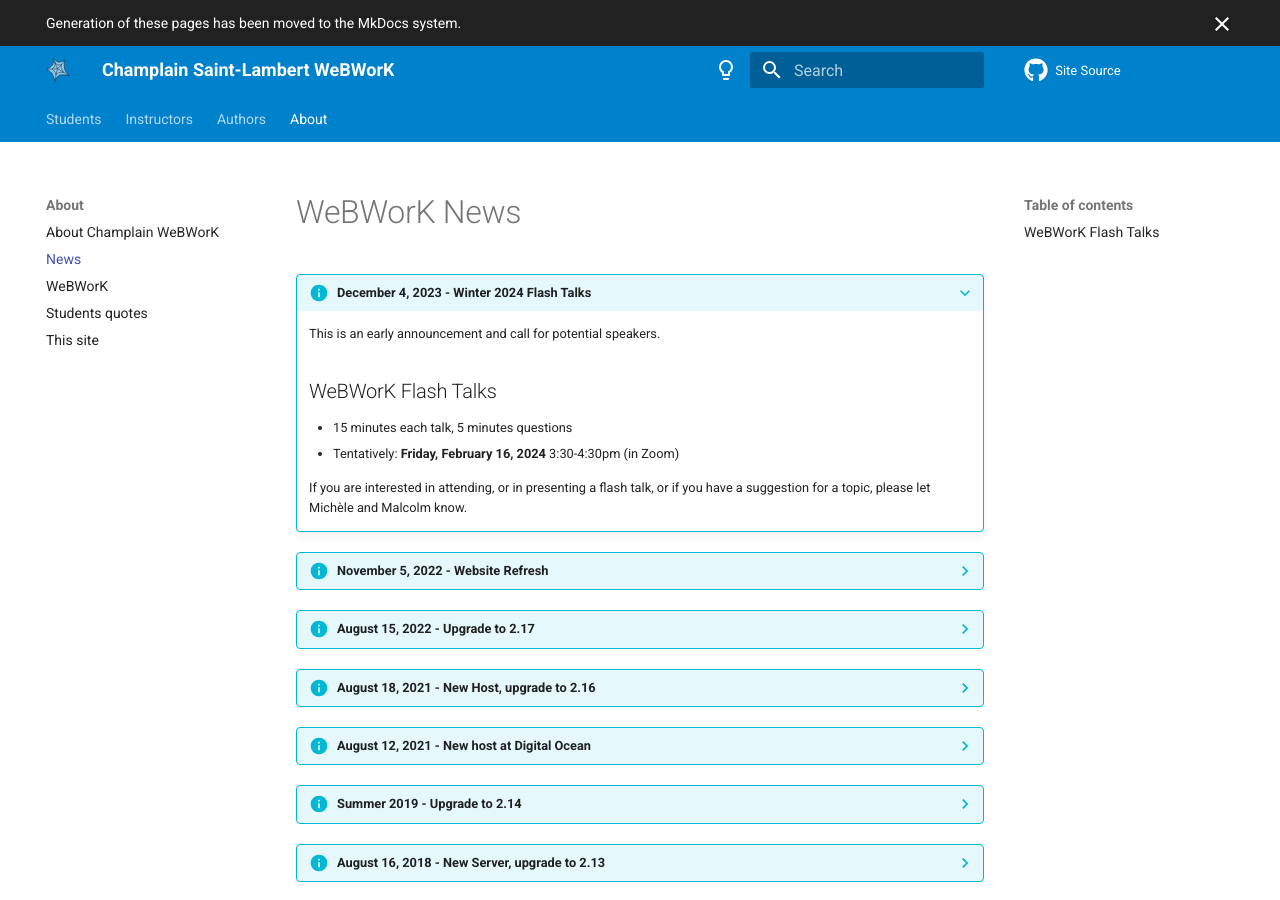
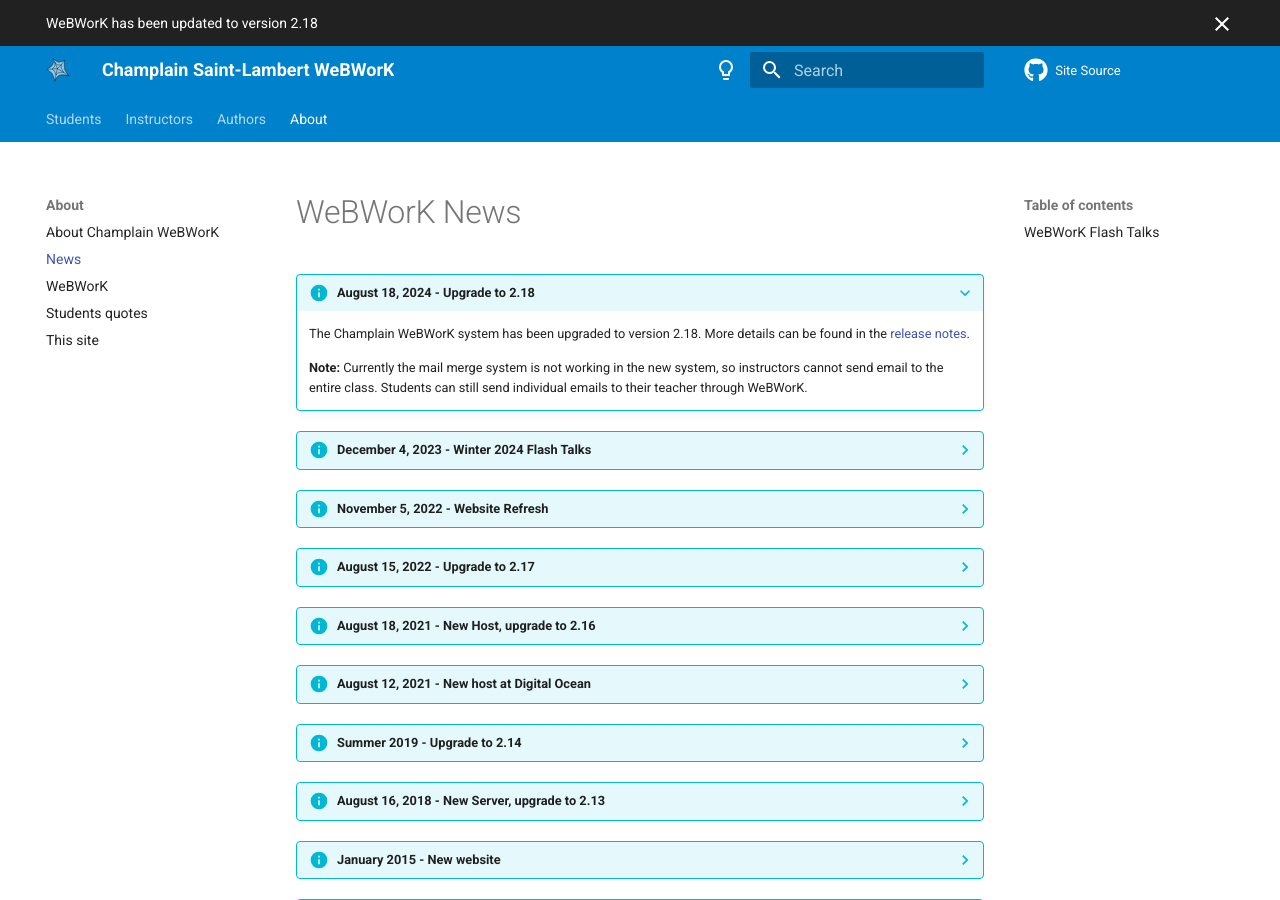
Before and after one commit to cslmath/champlainww.ca, an MkDocs documentation site: the page built from docs/about/about-news.md, in a window 1280 px wide and 900 px high. Built offline with MkDocs 1.6.1 and Material for MkDocs 9.7.7, drawn with Linux system fonts in a browser that asks for light colours; comment, search, counter and statistics services are not loaded; old or Windows-style settings are respelled for this version of MkDocs.

Commit message:
Edits for the new term * Add banner about the upgrade to 2.18. * Add news item about the upgrade. * remove Malcolm from the landing page contact list.

```diff
--- a/docs/about/about-news.md
+++ b/docs/about/about-news.md
@@ -7,7 +7,16 @@
 
 # WeBWorK News
 
-???+ info "December 4, 2023 - Winter 2024 Flash Talks"
+???+ info "August 18, 2024 - Upgrade to 2.18"
+
+    The Champlain WeBWorK system has been upgraded to version 2.18.
+    More details can be found in the [release notes](https://webwork.maa.org/wiki/Release_notes_for_WeBWorK_2.18).
+
+    **Note:** Currently the mail merge system is not working in the new system,
+    so instructors cannot send email to the entire class.
+    Students can still send individual emails to their teacher through WeBWorK.
+
+??? info "December 4, 2023 - Winter 2024 Flash Talks"
 
     This is an early announcement and call for potential speakers.
 
--- a/overrides/main.html
+++ b/overrides/main.html
@@ -1,7 +1,7 @@
 {% extends "base.html" %}
 
 {% block announce %}
-    <a href="/about/about-news.html">Generation of these pages has been moved to the MkDocs system.</a>
+    <a href="/about/about-news.html">WeBWorK has been updated to version 2.18</a>
 {% endblock %}
 
 {% block extrahead %}
```
Also changed, not shown: docs/index.md (+0 -1 lines).
